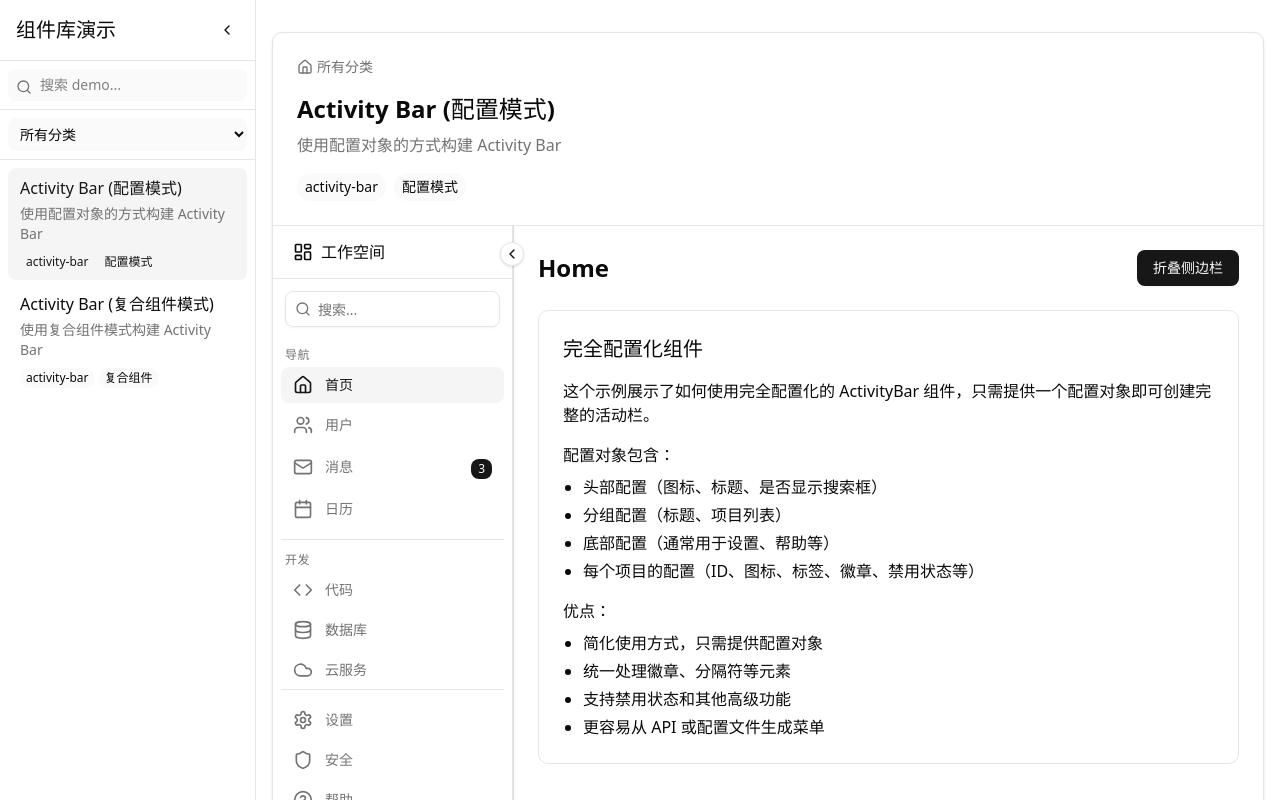
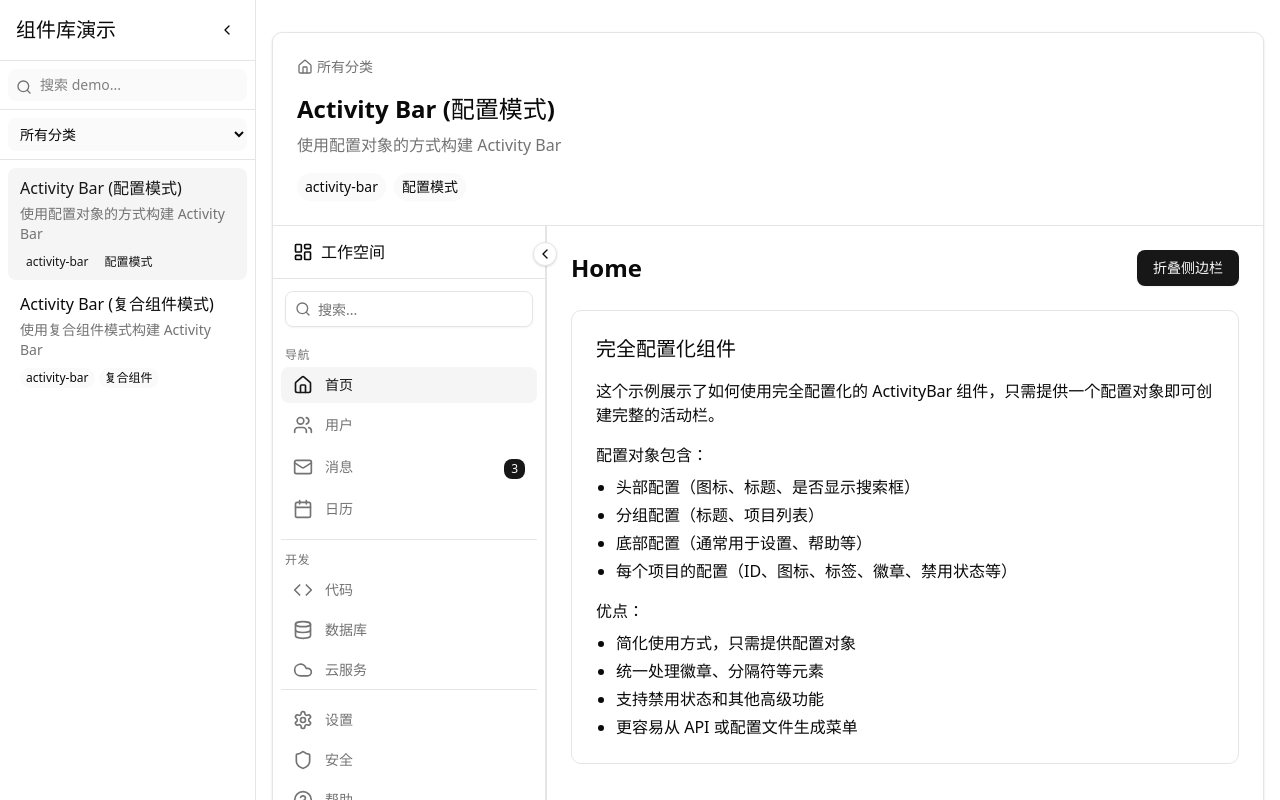
Before and after one commit to Peiiii/composite-kit, a React (Vite) app: page / in a window 1280 px wide. Built offline with nearby package versions, Linux system fonts and the light colour scheme.

Commit message:
style & refactor: activity item badge

```diff
--- a/src/components/activity-bar/activity-bar-component.tsx
+++ b/src/components/activity-bar/activity-bar-component.tsx
@@ -1,13 +1,13 @@
 "use client"
 
+import { ChevronLeft, ChevronRight } from "lucide-react"
 import * as React from "react"
-import { ChevronLeft, ChevronRight } from "lucide-react"
 
+import { Button } from "@/components/ui/button"
 import { cn } from "@/lib/utils"
-import { Button } from "@/components/ui/button"
+import type { VariantProps } from "class-variance-authority"
+import { activityBarVariants } from "./activity-bar"
 import { ActivityBarContext } from "./activity-bar-context"
-import type { ActivityBarProps } from "./activity-bar"
-import { activityBarVariants } from "./activity-bar"
 
 export function ActivityBarComponent({
   className,
@@ -20,7 +20,7 @@ export function ActivityBarComponent({
   onActiveChange,
   children,
   ...props
-}: ActivityBarProps) {
+}: ActivityBarComponentProps) {
   const [isExpanded, setIsExpanded] = React.useState(defaultExpanded)
   const [activeId, setActiveId] = React.useState<string | undefined>(defaultActiveId)
 
@@ -88,3 +88,12 @@ export function ActivityBarComponent({
     </ActivityBarContext.Provider>
   )
 }
+
+export interface ActivityBarComponentProps
+  extends React.HTMLAttributes<HTMLDivElement>, VariantProps<typeof activityBarVariants> {
+  defaultExpanded?: boolean
+  defaultActiveId?: string
+  toggleable?: boolean
+  onExpandedChange?: (expanded: boolean) => void
+  onActiveChange?: (activeId: string) => void
+}
--- a/src/components/activity-bar/activity-bar.tsx
+++ b/src/components/activity-bar/activity-bar.tsx
@@ -1,42 +1,34 @@
 "use client"
 
-import { cva, type VariantProps } from "class-variance-authority"
 import { Separator } from "@/components/ui/separator"
 import { cn } from "@/lib/utils"
+import { cva } from "class-variance-authority"
 
 import { ActivityBarComponent } from "./activity-bar-component"
+import { ActivityGroup } from "./activity-group"
 import { ActivityHeaderOptimized } from "./activity-header-optimized"
-import { ActivityGroup } from "./activity-group"
 import { ActivityItem } from "./activity-item"
 
 // 样式定义
-export const activityBarVariants = cva("flex h-full bg-background border-r shadow-sm will-change-transform", {
+export const activityBarVariants = cva(
+  "flex flex-col h-full w-[var(--activity-bar-width)] bg-background border-r transition-all duration-200 ease-in-out",
+  {
     variants: {
       position: {
-      left: "left-0 border-r",
-      right: "right-0 border-l",
+        left: "border-r",
+        right: "border-l",
       },
       expanded: {
-      true: "w-[240px]",
-      false: "w-16", // 保持一致的宽度
+        true: "w-[var(--activity-bar-expanded-width)]",
+        false: "w-[var(--activity-bar-collapsed-width)]",
       },
     },
     defaultVariants: {
       position: "left",
       expanded: false,
     },
-})
-
-// 类型定义
-export interface ActivityBarProps
-  extends React.HTMLAttributes<HTMLDivElement>,
-    VariantProps<typeof activityBarVariants> {
-  defaultExpanded?: boolean
-  defaultActiveId?: string
-  toggleable?: boolean
-  onExpandedChange?: (expanded: boolean) => void
-  onActiveChange?: (activeId: string) => void
-}
+  },
+)
 
 // 复合组件命名空间
 export const ActivityBar = {
--- a/src/components/activity-bar/activity-item.tsx
+++ b/src/components/activity-bar/activity-item.tsx
@@ -4,6 +4,7 @@ import * as React from "react"
 import { cva, type VariantProps } from "class-variance-authority"
 
 import { cn } from "@/lib/utils"
+import { Badge } from "@/components/ui/badge"
 import { useActivityBar } from "./activity-bar-context"
 
 const activityItemVariants = cva(
@@ -41,6 +42,17 @@ export function ActivityItem({ className, id, icon, label, badge, active, disabl
     onClick?.()
   }, [id, onClick, setActiveId])
 
+  const renderBadge = React.useCallback(() => {
+    if (!badge) return null
+    if (React.isValidElement(badge)) {
+      const element = badge as React.ReactElement<{ className?: string }>
+      return React.cloneElement(element, {
+        className: cn(defaultBadgeClassName, element.props.className),
+      })
+    }
+    return <Badge className={defaultBadgeClassName}>{badge}</Badge>
+  }, [badge])
+
   return (
     <div
       className={cn(
@@ -76,8 +88,17 @@ export function ActivityItem({ className, id, icon, label, badge, active, disabl
         )}
       >
         <span className="text-sm font-medium truncate min-w-0">{label}</span>
-        {badge && <div className="ml-auto pl-2 flex-shrink-0">{badge}</div>}
+        {badge && <div className="ml-auto pl-2 flex-shrink-0">{renderBadge()}</div>}
       </div>
     </div>
   )
+}export interface ActivityBarItemProps extends React.ButtonHTMLAttributes<HTMLButtonElement> {
+  icon: React.ReactNode
+  label: string
+  badge?: string | number
+  active?: boolean
+  disabled?: boolean
 }
+// 添加默认的 badge 样式
+
+export const defaultBadgeClassName = "h-5 px-1.5 text-xs font-medium"
```
Lines whose indentation alone changed are shown as unchanged.
